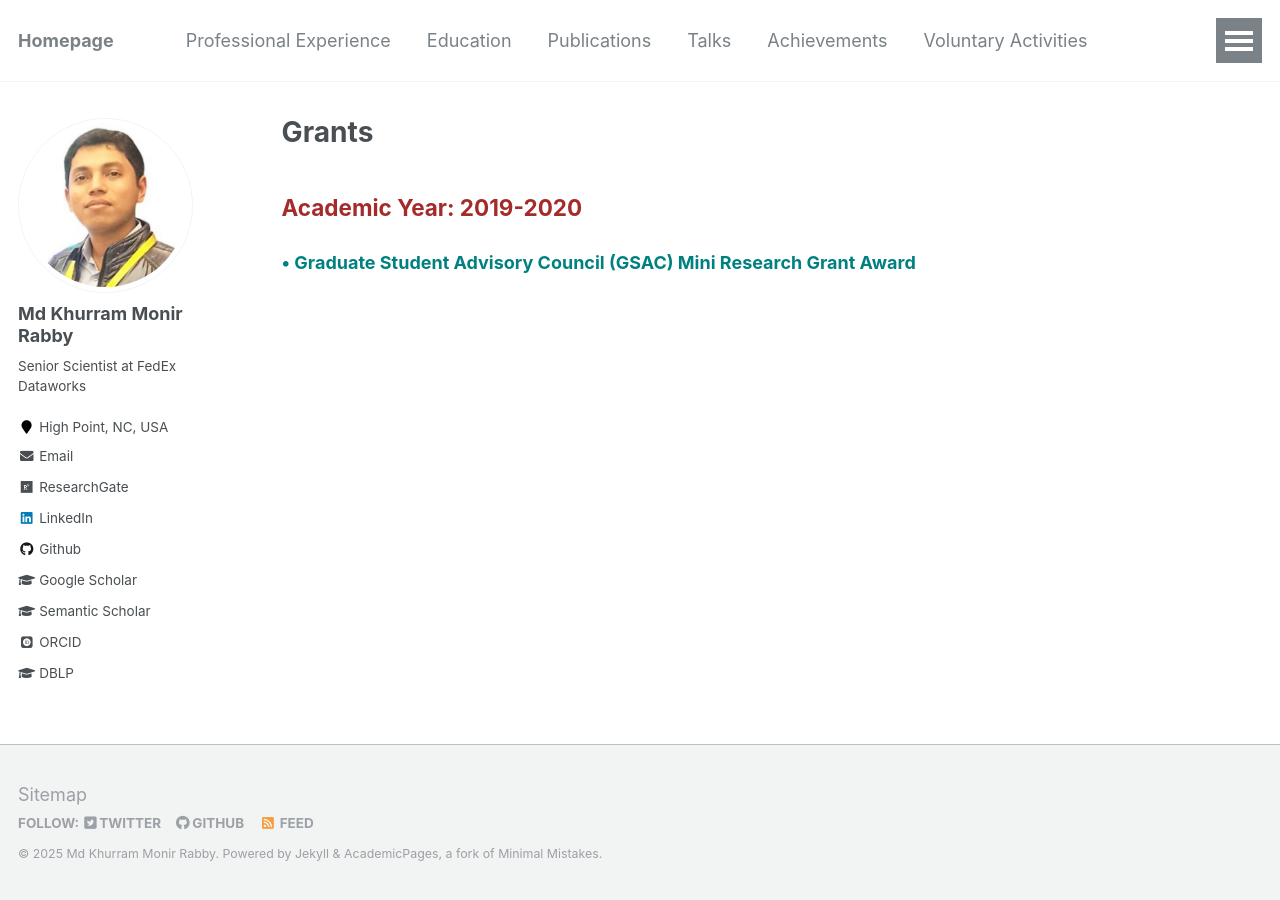
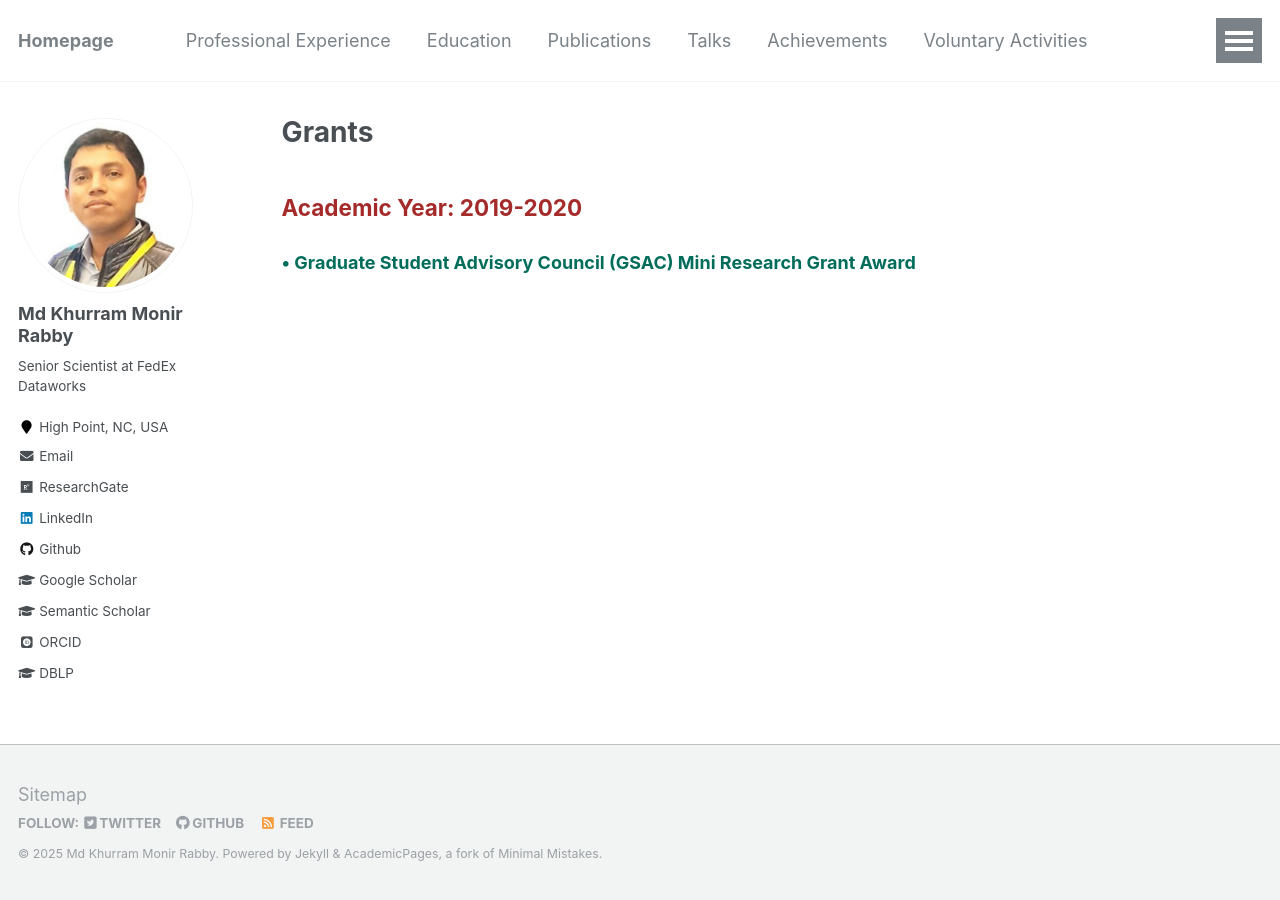
Before and after one commit to mkmrabby/mkmrabby.github.io, a Jekyll site: the page built from _pages/grants_lists.md, in a window 1280 px wide. Built offline with Jekyll 4.4.1, drawn with Linux system fonts in a browser that asks for light colours; some web fonts are replaced.

Commit message:
Update grants_lists.md

```diff
--- a/_pages/grants_lists.md
+++ b/_pages/grants_lists.md
@@ -7,4 +7,4 @@ author_profile: true
 <br/>
 <span style="font-size:1.25em; color:brown;"><b>Academic Year: 2019-2020</b></span>
 
-<span style="color:black; font-size:1.1em"><b><font color="Teal" size="4">• Graduate Student Advisory Council (GSAC) Mini Research Grant Award</font></b></span><br/>
+<span style="color:black; font-size:1.1em"><b><font color="#006D5B" size="4">• Graduate Student Advisory Council (GSAC) Mini Research Grant Award</font></b></span><br/>
```
